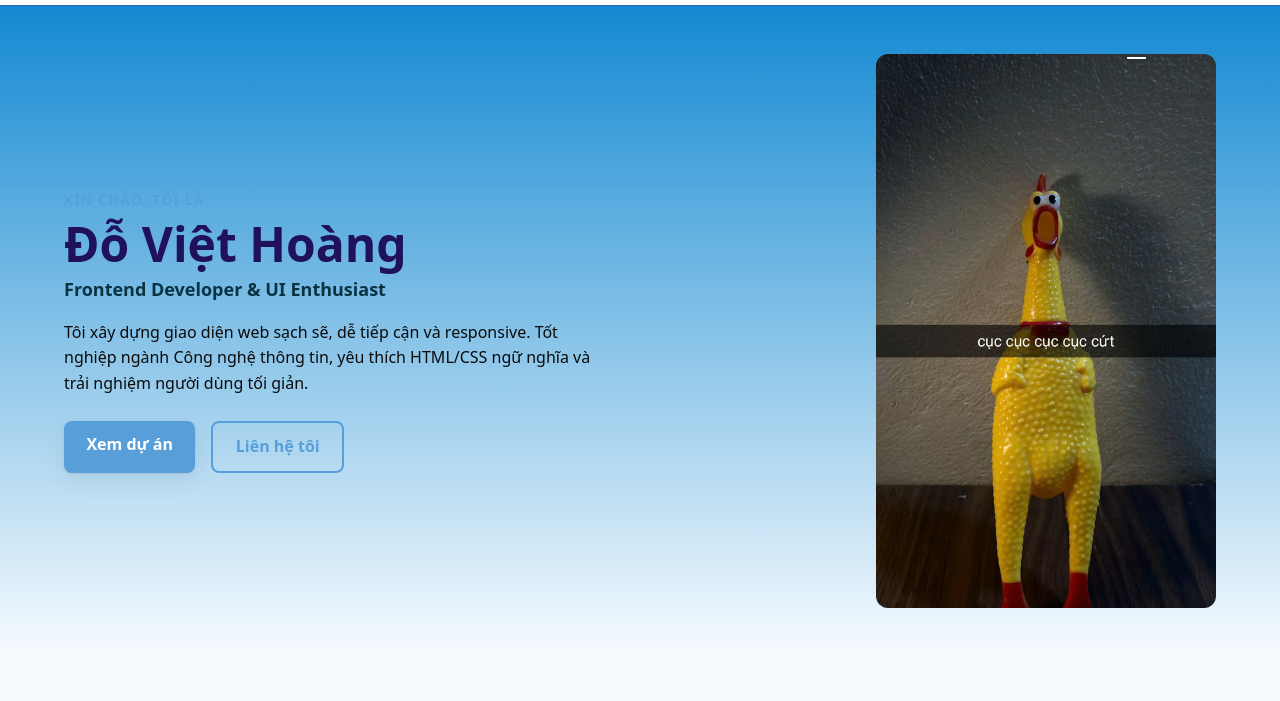
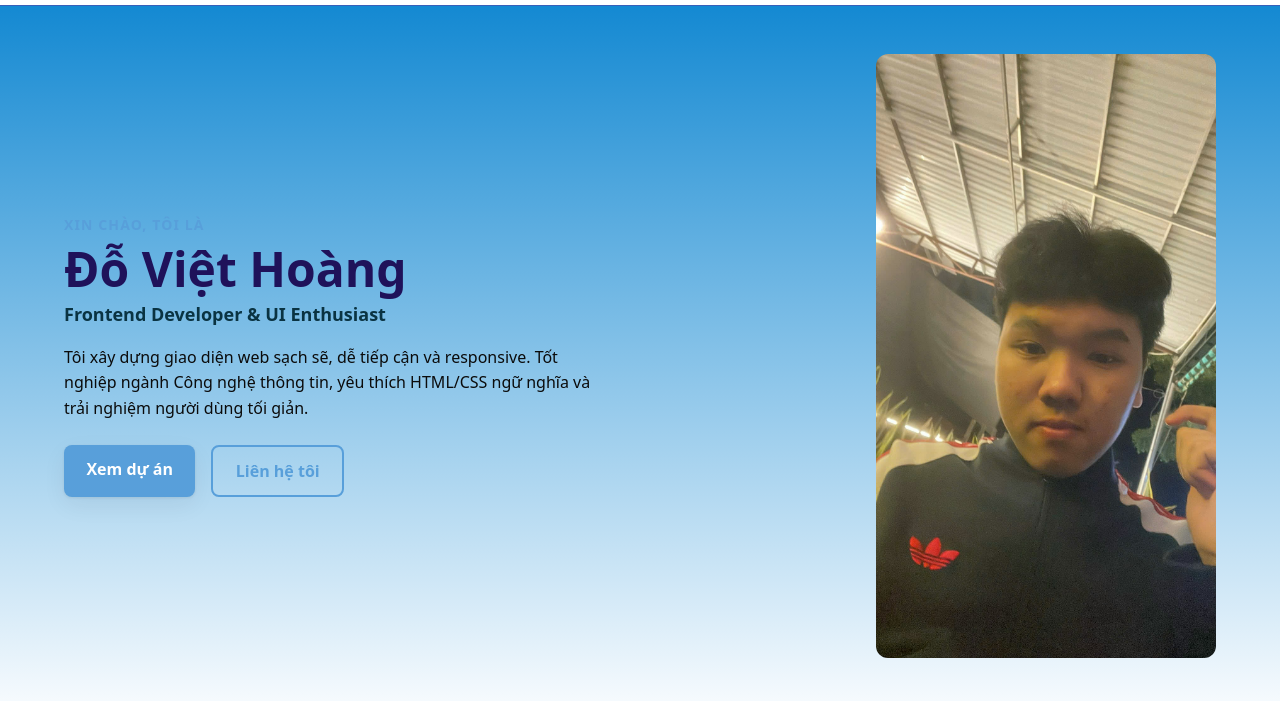
Before and after one commit to viethoangxinhiu-ship-it/my-CV, a plain HTML site: page index.html in a window 1280 px wide. Shown: the part 47-748 px from the top of the page. Drawn offline with Linux system fonts and the light colour scheme.

Commit message:
push the code to github

```diff
--- a/index.html
+++ b/index.html
@@ -65,7 +65,7 @@
         <!-- Ảnh đại diện: dùng placeholder, thay bằng ảnh thật của bạn -->
         <figure class="hero-avatar">
           <img
-            src="./assets/img/2.jpg"
+            src="./assets/img/22.jpg"
             alt="Ảnh đại diện của Đỗ Việt Hoàng"
             width="320" height="320" />
         </figure>
```
Also changed, not shown: assets/img/22.jpg (added).
